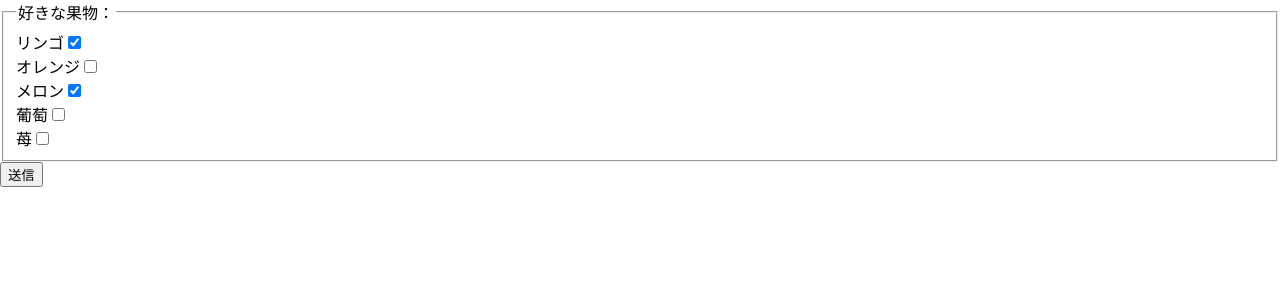
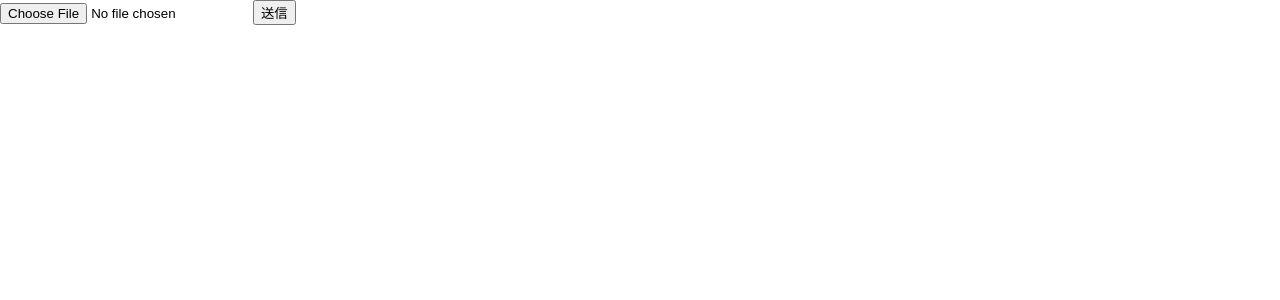
Before and after one commit to rasclass/react_practice, a React (Create React App) app: page / in a window 1280 px wide. Shown: the top 300 px of the page. Built offline with nearby package versions, Linux system fonts and the light colour scheme.

Commit message:
ファイル入力

```diff
--- /dev/null
+++ b/src/MyFile.js
@@ -0,0 +1,28 @@
+import React, {Component} from 'react';
+
+export default class MyFile extends Component{
+    constructor(props){
+        super(props);
+
+        this.file = React.createRef();
+        this.show = this.show.bind(this);
+    }
+
+    show(){
+        const f = this.file.current.files[0];
+        console.log(`ファイル名：${f.name}`);
+        console.log(`種類：${f.type}`);
+        console.log(`サイズ：${Math.trunc(f.size / 1024)}kB`);
+    }
+
+    render(){
+        return(
+            <form>
+                <input type="file" ref={this.file} />
+                <button type="button" onClick={this.show}>
+                    送信
+                </button>
+            </form>
+        );
+    }
+}
--- a/src/index.js
+++ b/src/index.js
@@ -2,10 +2,10 @@ import React from 'react';
 import ReactDOM from 'react-dom';
 import './index.css';
 import * as serviceWorker from './serviceWorker';
-import MyCheckMulti from './MyCheckMulti'
+import MyFile from './MyFile'
 
 ReactDOM.render(
-  <MyCheckMulti />,
+  <MyFile />,
   document.getElementById('root')
 );
 
```
